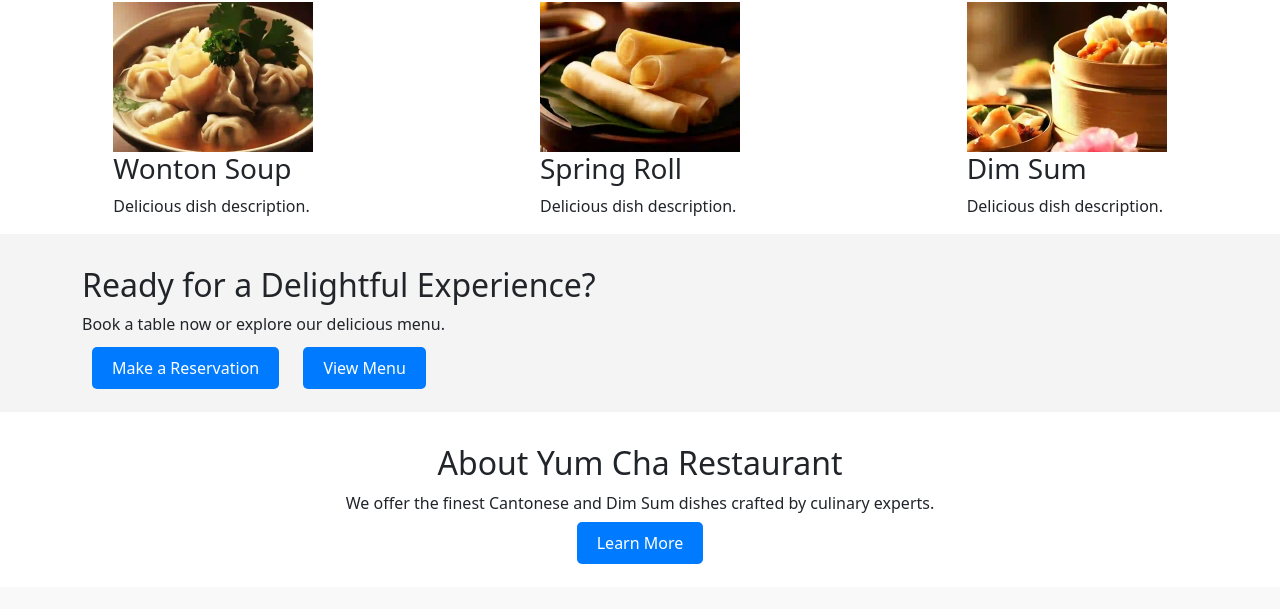
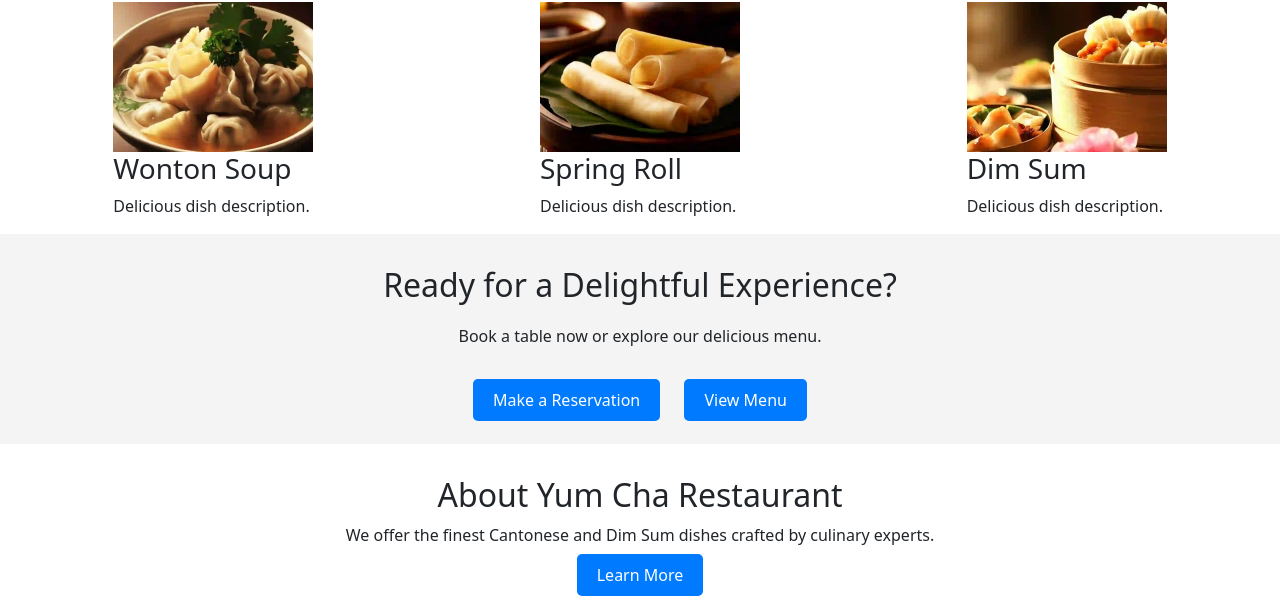
Before and after one commit to bennychen2004181026/GoldenStar, a website: page src/index.html in a window 1280 px wide. Shown: the part 724-1333 px from the top of the page. Drawn offline with nearby package versions, Linux system fonts and the light colour scheme; files that its build step writes are made by us from their sources.

Commit message:
Update CTA section

```diff
--- a/src/scss/components/_cta-section.scss
+++ b/src/scss/components/_cta-section.scss
@@ -1,6 +1,15 @@
 #cta-section {
-    background-color: #f4f4f4;
-    padding: 2em 0;
+  background-color: #f4f4f4;
+  padding: 2em 0;
+
+  .container {
+    display: flex;
+    align-items: center;
+    flex-direction: column;
+  }
+
+  h2, p {
+    margin-bottom: 20px;
   }
 
   .cta-buttons {
@@ -14,8 +23,9 @@
     color: white;
     text-decoration: none;
     border-radius: 5px;
+
+    &:hover {
+      background-color: #0056b3;
+    }
   }
-
-  .cta-button:hover {
-    background-color: #0056b3;
-  }
+}
```
Also changed, not shown: src/scss/components/_cta-section.css.
